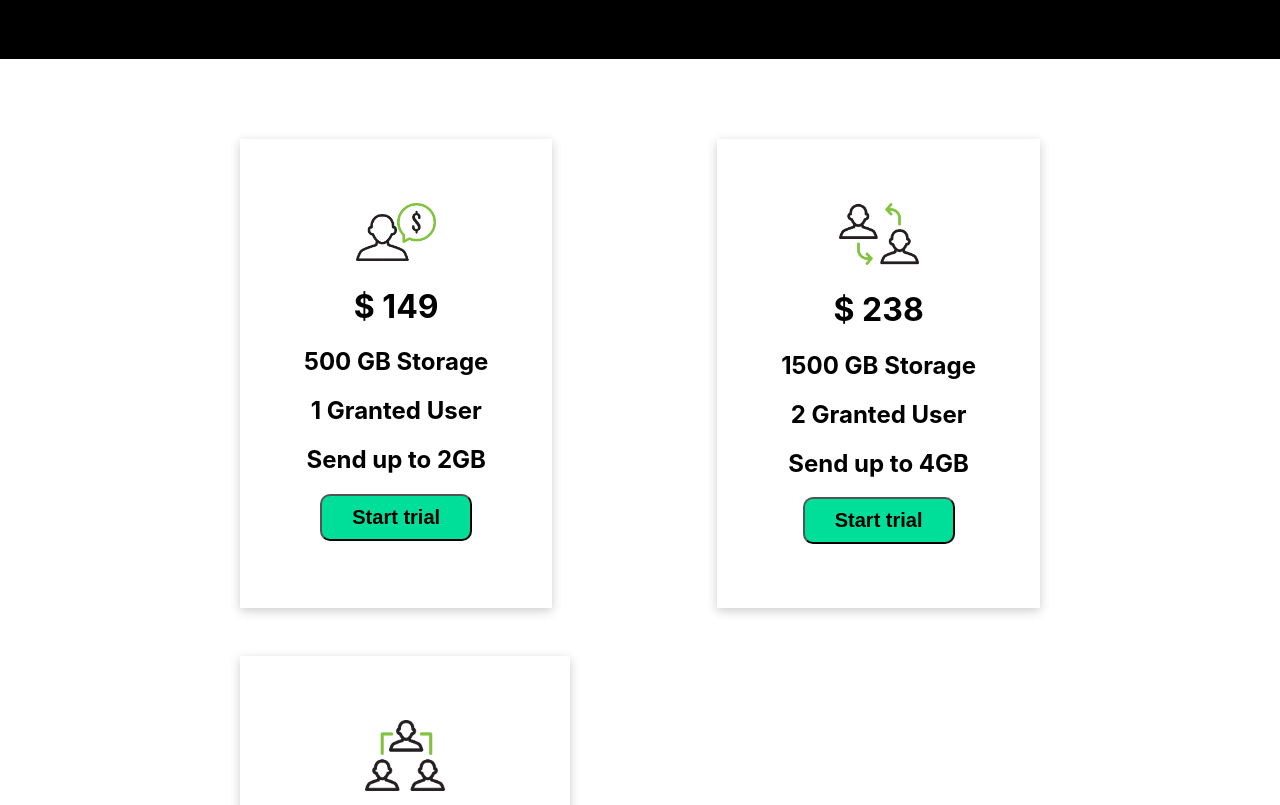
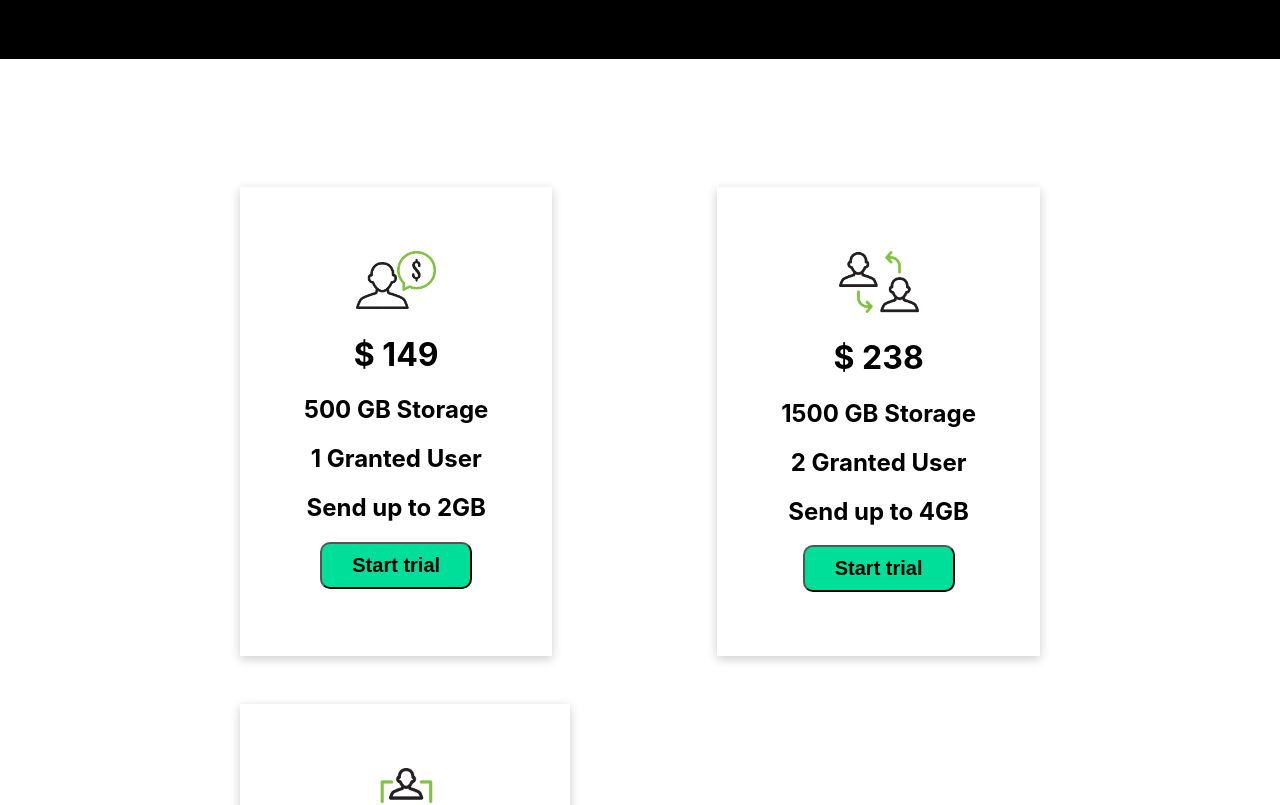
Before and after one commit to jabirola/React_Responsive_Website, a React (Create React App) app: page / in a window 1280 px wide. Shown: the part 1580-2385 px from the top of the page. Built offline with nearby package versions, Linux system fonts and the light colour scheme.

Commit message:
padding to the price cards

```diff
--- a/src/components/body/body.css
+++ b/src/components/body/body.css
@@ -24,6 +24,7 @@
     color: rgb(0, 223, 154);
     background-color: black;
     border-radius: 10px;
+    text-decoration: none;
 }
 
 .dashboard_content button:hover {
--- a/src/components/header/header.css
+++ b/src/components/header/header.css
@@ -28,6 +28,7 @@
     font-weight: bold;
     background-color: rgb(0, 223, 154);
     border-radius: 10px;
+    text-decoration: none;
 
 }
 
--- a/src/components/price/price.css
+++ b/src/components/price/price.css
@@ -22,7 +22,8 @@
     flex-wrap: wrap;
     margin: 0 10rem;
     justify-content: space-between;
-    gap: 3rem
+    gap: 3rem;
+    padding: 3rem 0;
 }
 
 .card button:hover {
```
Also changed, not shown: 1 other file (tests, documents, lock files or other folders).
